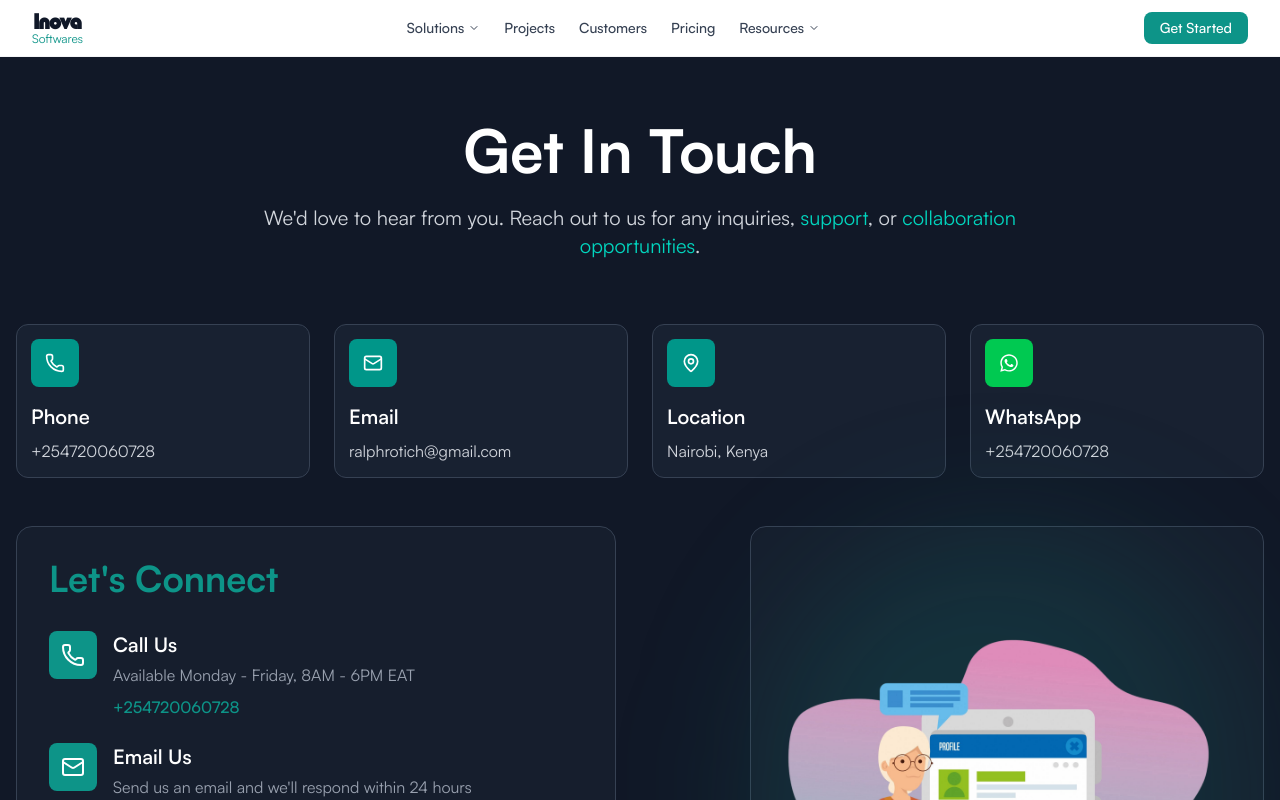
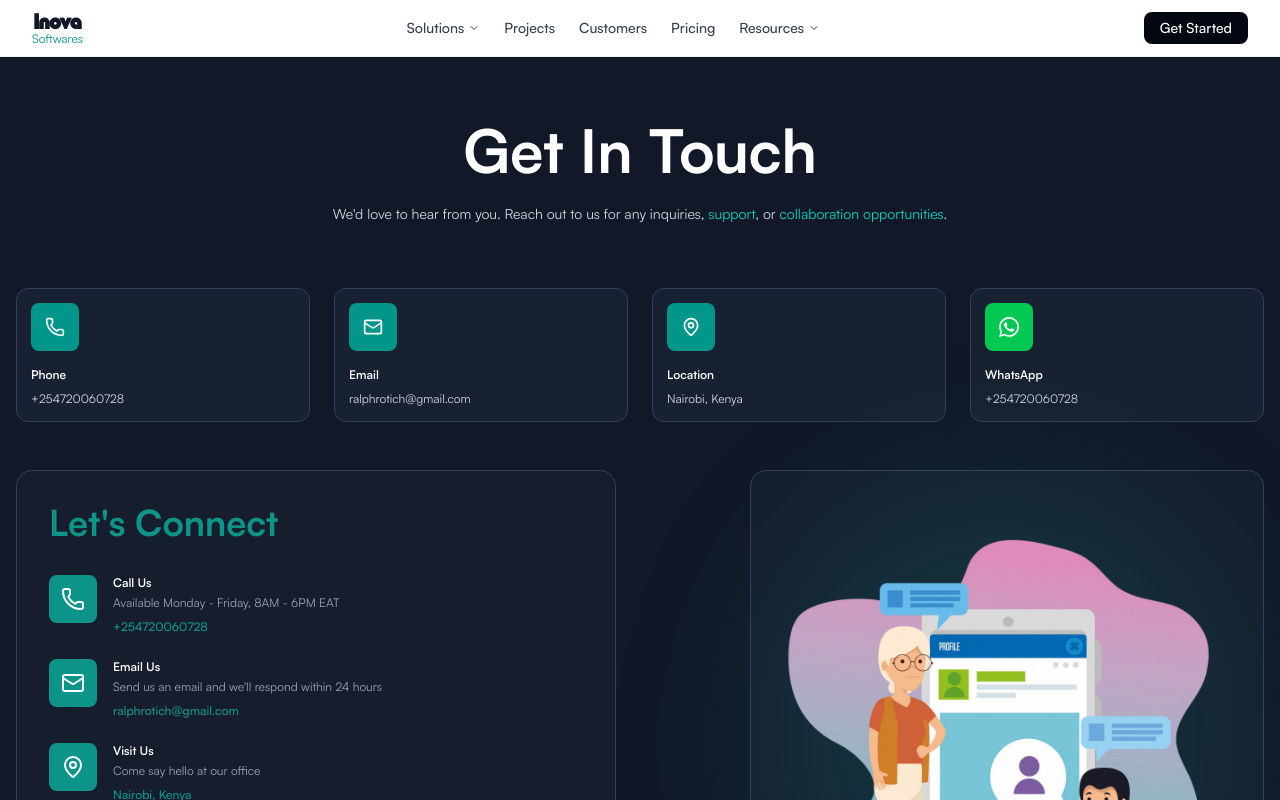
Before and after one commit to Brian-Rotich20/inovasoftwares, a Next.js app: page /contact in a window 1280 px wide. Shown: the top 800 px of the page. Built offline with nearby package versions, Linux system fonts and the light colour scheme.

Commit message:
contact page

```diff
--- a/app/components/Customers.tsx
+++ b/app/components/Customers.tsx
@@ -53,7 +53,7 @@
 
           <Link
             href="/customers"
-            className="inline-flex items-center gap-2 bg-[#0D9488] hover:bg-[#0D9488]/90 text-white px-6 py-3 text-sm font-medium rounded-lg transition-all duration-200 hover:shadow-lg hover:shadow-[#0D9488]/25 group"
+            className="inline-flex items-center gap-2 bg-gray-950 hover:bg-gray-900/90 text-white px-6 py-3 text-sm font-medium rounded-lg transition-all duration-200 hover:shadow-lg hover:shadow-[#0D9488]/25 group"
           >
             Read All Customer Stories
             <ArrowRight className="w-4 h-4 group-hover:translate-x-1 transition-transform" />
@@ -129,7 +129,7 @@
           </p>
           <Link
             href="/contact"
-            className="inline-flex items-center gap-2 bg-transparent hover:bg-[#0D9488] text-[#0D9488] hover:text-white px-6 py-2 text-sm font-medium rounded-lg border-2 border-[#0D9488] transition-all duration-200 group"
+            className="inline-flex items-center gap-2 bg-transparent hover:bg-gray-900 text-gray-900 hover:text-white px-6 py-2 text-sm font-medium rounded-lg border-2 border-gray-900 transition-all duration-200 group"
           >
             Start Your Project
             <ArrowRight className="w-4 h-4 group-hover:translate-x-1 transition-transform" />
--- a/app/components/HeroSection1.tsx
+++ b/app/components/HeroSection1.tsx
@@ -58,7 +58,7 @@
         >
             <a
             href="/contact"
-            className="w-40 transform rounded-lg bg-[#0D9488] hover:bg-[#0D9488]/90 px-6 py-2 font-medium text-white transition-all duration-300 hover:-translate-y-0.5 flex items-center justify-center"
+            className="w-40 transform rounded-lg bg-gray-950 hover:bg-gray-900 px-6 py-2 font-medium text-white transition-all duration-300 hover:-translate-y-0.5 flex items-center justify-center"
             >
             Get Started
             </a>
--- a/app/components/IndustriesWeServe.tsx
+++ b/app/components/IndustriesWeServe.tsx
@@ -69,7 +69,7 @@
 
 export default function IndustriesWeServe() {
   return (
-    <section className="py-12 md:py-16 bg-slate-900 text-white">
+    <section className="py-12 md:py-16 bg-gray-950 text-white">
       <div className="max-w-6xl mx-auto px-4 md:px-6">
         <div className="text-center mb-10 md:mb-12">
           <h2 className="text-2xl md:text-3xl lg:text-3xl font-bold mb-3 md:mb-4">
@@ -88,7 +88,7 @@
                 key={index}
                 className="group flex flex-col items-center p-3 md:p-4 bg-slate-800 rounded-lg hover:bg-slate-700 transition-all duration-300 hover:shadow-lg hover:scale-105 cursor-pointer"
               >
-                <div className="w-6 h-6 md:w-10 md:h-10 mb-2 md:mb-3 p-1.5 md:p-2 bg-[#2DD4BF] rounded-lg group-hover:bg-brand transition-colors duration-300 flex items-center justify-center">
+                <div className="w-6 h-6 md:w-10 md:h-10 mb-2 md:mb-3 p-1.5 md:p-2 bg-gray-500 rounded-lg group-hover:bg-brand transition-colors duration-300 flex items-center justify-center">
                   <Icon className="w-full h-full text-white" />
                 </div>
                 <h3 className="text-white font-medium text-xs md:text-xs text-center leading-tight">
@@ -103,7 +103,7 @@
           <p className="text-sm md:text-base text-slate-300 mb-6 md:mb-8">
             Don't see your industry? We adapt our expertise to meet unique business needs across all sectors.
           </p>
-          <button className="bg-brand hover:bg-[#2DD4BF] text-white px-5 md:px-6 py-2.5 md:py-3 rounded-lg font-semibold shadow-lg hover:shadow-xl transition-all duration-300 transform hover:-translate-y-1 text-sm md:text-base">
+          <button className="bg-amber-100 hover:bg-amber-200 text-amber-800 px-5 md:px-6 py-2.5 md:py-3 rounded-lg font-semibold shadow-lg hover:shadow-xl transition-all duration-300 transform hover:-translate-y-1 text-sm md:text-base">
             Discuss Your Project
           </button>
         </div>
--- a/app/components/Navbar.tsx
+++ b/app/components/Navbar.tsx
@@ -169,7 +169,7 @@
             <div className="hidden lg:flex">
               <Link
                 href="/contact"
-                className="bg-[#0D9488] hover:bg-[#0D9488]/90 px-4 py-1.5 text-sm font-medium text-white rounded-lg transition-colors duration-200"
+                className="bg-gray-950 hover:bg-gray-900/90 px-4 py-1.5 text-sm font-medium text-white rounded-lg transition-colors duration-200"
               >
                 Get Started
               </Link>
--- a/app/components/ServicesSection.jsx
+++ b/app/components/ServicesSection.jsx
@@ -80,7 +80,7 @@
             className="bg-white p-4 rounded-lg shadow-sm border border-gray-100"
           >
             <div className="flex items-start gap-3">
-              <div className="flex-shrink-0 w-10 h-10 bg-gradient-to-r from-teal-400 to-cyan-400 rounded-lg flex items-center justify-center">
+              <div className="flex-shrink-0 w-10 h-10 bg-gray-950 rounded-lg flex items-center justify-center">
                 {service.icon}
               </div>
               <div className="min-w-0">
--- a/app/contact/page.tsx
+++ b/app/contact/page.tsx
@@ -1,14 +1,20 @@
 import React from 'react';
 import { Phone, Mail, MapPin, MessageCircle } from 'lucide-react';
-import { FaWhatsapp } from 'react-icons/fa';
+
+// Simulated WhatsApp icon component since we can't import FaWhatsapp
+const FaWhatsapp = ({ className }: { className?: string }) => (
+  <svg className={className} viewBox="0 0 24 24" fill="currentColor">
+    <path d="M17.472 14.382c-.297-.149-1.758-.867-2.03-.967-.273-.099-.471-.148-.67.15-.197.297-.767.966-.94 1.164-.173.199-.347.223-.644.075-.297-.15-1.255-.463-2.39-1.475-.883-.788-1.48-1.761-1.653-2.059-.173-.297-.018-.458.13-.606.134-.133.298-.347.446-.52.149-.174.198-.298.298-.497.099-.198.05-.371-.025-.52-.075-.149-.669-1.612-.916-2.207-.242-.579-.487-.5-.669-.51-.173-.008-.371-.01-.57-.01-.198 0-.52.074-.792.372-.272.297-1.04 1.016-1.04 2.479 0 1.462 1.065 2.875 1.213 3.074.149.198 2.096 3.2 5.077 4.487.709.306 1.262.489 1.694.625.712.227 1.36.195 1.871.118.571-.085 1.758-.719 2.006-1.413.248-.694.248-1.289.173-1.413-.074-.124-.272-.198-.57-.347m-5.421 7.403h-.004a9.87 9.87 0 01-5.031-1.378l-.361-.214-3.741.982.998-3.648-.235-.374a9.86 9.86 0 01-1.51-5.26c.001-5.45 4.436-9.884 9.888-9.884 2.64 0 5.122 1.03 6.988 2.898a9.825 9.825 0 012.893 6.994c-.003 5.45-4.437 9.884-9.885 9.884m8.413-18.297A11.815 11.815 0 0012.05 0C5.495 0 .16 5.335.157 11.892c0 2.096.547 4.142 1.588 5.945L.057 24l6.305-1.654a11.882 11.882 0 005.683 1.448h.005c6.554 0 11.890-5.335 11.893-11.893A11.821 11.821 0 0020.863 3.488"/>
+  </svg>
+);
 
 const ContactPage: React.FC = () => {
   return (
     <div className="min-h-screen bg-gray-900 text-white" style={{ backgroundColor: '#111827' }}>
       {/* Header */}
       <div className="text-center pt-16 pb-8">
-        <h1 className="text-3xl md:text-6xl font-bold mb-6">Get In Touch</h1>
-        <p className="text-sm md:text-xl text-gray-300 max-w-4xl mx-auto px-4">
+        <h1 className="text-2xl md:text-6xl font-bold mb-6">Get In Touch</h1>
+        <p className="text-xs md:text-sm text-gray-300 max-w-4xl mx-auto px-4">
           We'd love to hear from you. Reach out to us for any inquiries,
           <span className="text-teal-400"> support</span>, or
           <span className="text-teal-400"> collaboration opportunities</span>.
@@ -23,8 +29,8 @@
             <div className="bg-teal-600 w-12 h-12 rounded-lg flex items-center justify-center mb-4">
               <Phone className="w-5 h-5 text-white" />
             </div>
-            <h3 className="text-xl font-semibold mb-2">Phone</h3>
-            <p className="text-gray-300">+254720060728</p>
+            <h3 className="text-sm md:text-xs font-semibold mb-2">Phone</h3>
+            <p className="text-gray-300 text-xs md:text-xs">+254720060728</p>
           </div>
 
           {/* Email Card */}
@@ -32,8 +38,8 @@
             <div className="bg-teal-600 w-12 h-12 rounded-lg flex items-center justify-center mb-4">
               <Mail className="w-5 h-5 text-white" />
             </div>
-            <h3 className="text-xl font-semibold mb-2">Email</h3>
-            <p className="text-gray-300 break-all">ralphrotich@gmail.com</p>
+            <h3 className="text-sm md:text-xs font-semibold mb-2">Email</h3>
+            <p className="text-gray-300 break-all text-xs md:text-xs">ralphrotich@gmail.com</p>
           </div>
 
           {/* Location Card */}
@@ -41,16 +47,16 @@
             <div className="bg-teal-600 w-12 h-12 rounded-lg flex items-center justify-center mb-4">
               <MapPin className="w-5 h-5 text-white" />
             </div>
-            <h3 className="text-xl font-semibold mb-2">Location</h3>
-            <p className="text-gray-300">Nairobi, Kenya</p>
+            <h3 className="text-sm md:text-xs font-semibold mb-2">Location</h3>
+            <p className="text-gray-300 text-xs md:text-xs">Nairobi, Kenya</p>
           </div>
 
         <div className="bg-gray-800/60 backdrop-blur-sm border border-gray-700 rounded-xl p-3.5 hover:border-teal-500 transition-all duration-300">
           <div className="bg-green-500 w-12 h-12 rounded-lg flex items-center justify-center mb-4">
             <FaWhatsapp className="w-5 h-5 text-white" />
           </div>
-          <h3 className="text-xl font-semibold mb-2">WhatsApp</h3>
-          <p className="text-gray-300">+254720060728</p>
+          <h3 className="text-sm md:text-xs font-semibold mb-2">WhatsApp</h3>
+          <p className="text-gray-300 text-xs md:text-xs">+254720060728</p>
         </div>
         </div>
 
@@ -61,7 +67,7 @@
         <div className="space-y-8 h-full flex flex-col justify-between">
           <div>
             <h2
-              className="text-4xl font-bold mb-8"
+              className="text-2xl md:text-4xl font-bold mb-8"
               style={{ color: "#0D9488" }}
             >
               Let's Connect
@@ -76,11 +82,11 @@
                 <Phone className="w-6 h-6 text-white" />
               </div>
               <div>
-                <h3 className="text-xl font-semibold mb-1">Call Us</h3>
-                <p className="text-gray-400 mb-2">
+                <h3 className="text-sm md:text-xs font-semibold mb-1">Call Us</h3>
+                <p className="text-gray-400 mb-2 text-xs md:text-xs">
                   Available Monday - Friday, 8AM - 6PM EAT
                 </p>
-                <p className="font-medium" style={{ color: "#0D9488" }}>
+                <p className="font-medium text-xs md:text-xs" style={{ color: "#0D9488" }}>
                   +254720060728
                 </p>
               </div>
@@ -95,12 +101,12 @@
                 <Mail className="w-6 h-6 text-white" />
               </div>
               <div>
-                <h3 className="text-xl font-semibold mb-1">Email Us</h3>
-                <p className="text-gray-400 mb-2">
+                <h3 className="text-sm md:text-xs font-semibold mb-1">Email Us</h3>
+                <p className="text-gray-400 mb-2 text-xs md:text-xs">
                   Send us an email and we'll respond within 24 hours
                 </p>
                 <p
-                  className="font-medium break-all"
+                  className="font-medium break-all text-xs md:text-xs"
                   style={{ color: "#0D9488" }}
                 >
                   ralphrotich@gmail.com
@@ -117,11 +123,11 @@
                 <MapPin className="w-6 h-6 text-white" />
               </div>
               <div>
-                <h3 className="text-xl font-semibold mb-1">Visit Us</h3>
-                <p className="text-gray-400 mb-2">
+                <h3 className="text-sm md:text-xs font-semibold mb-1">Visit Us</h3>
+                <p className="text-gray-400 mb-2 text-xs md:text-xs">
                   Come say hello at our office
                 </p>
-                <p className="font-medium" style={{ color: "#0D9488" }}>
+                <p className="font-medium text-xs md:text-xs" style={{ color: "#0D9488" }}>
                   Nairobi, Kenya
                 </p>
               </div>
@@ -130,12 +136,12 @@
 
           {/* Quick Chat Section */}
           <div className="border-t border-gray-700 pt-8">
-            <h3 className="text-2xl font-semibold mb-4">Quick Chat</h3>
+            <h3 className="text-lg md:text-2xl font-semibold mb-4">Quick Chat</h3>
             <a
               href="https://wa.me/254720060728"
               target="_blank"
               rel="noopener noreferrer"
-              className="inline-flex items-center space-x-3 bg-green-600 hover:bg-green-700 px-6 py-3 rounded-lg transition-colors duration-300 font-medium"
+              className="inline-flex items-center space-x-3 bg-green-600 hover:bg-green-700 px-6 py-3 rounded-lg transition-colors duration-300 font-medium text-xs md:text-sm"
             >
               <FaWhatsapp className="w-5 h-5 text-white" />
               <span>Chat on WhatsApp</span>
@@ -172,21 +178,21 @@
       <div className="py-16">
         <div className="max-w-6xl mx-auto px-4">
           <div className="rounded-3xl p-8 md:p-12 text-center" style={{ background: 'linear-gradient(135deg, #3B82F6, #8B5CF6, #F97316)' }}>
-            <h2 className="text-3xl md:text-5xl font-bold mb-6">Ready to Start Your Ecommerce Store?</h2>
-            <p className="text-lg md:text-xl mb-8 max-w-3xl mx-auto">
+            <h2 className="text-2xl md:text-5xl font-bold mb-6">Ready to Start Your Ecommerce Store?</h2>
+            <p className="text-sm md:text-xl mb-8 max-w-3xl mx-auto">
               Get in touch with us today and let's bring your <span className="font-semibold">ecommerce</span> ideas to life.
             </p>
             <div className="flex flex-col sm:flex-row gap-4 justify-center items-center">
               <a
                 href="tel:+254720060728"
-                className="inline-flex items-center space-x-2 bg-white text-blue-600 font-semibold px-8 py-4 rounded-xl hover:bg-gray-100 transition-colors duration-300"
+                className="inline-flex items-center space-x-2 bg-white text-blue-600 font-semibold px-8 py-4 rounded-xl hover:bg-gray-100 transition-colors duration-300 text-xs md:text-base"
               >
                 <Phone className="w-5 h-5" />
                 <span>Call Now</span>
               </a>
               <a
                 href="mailto:ralphrotich@gmail.com"
-                className="inline-flex items-center space-x-2 bg-transparent border-2 border-white text-white font-semibold px-8 py-4 rounded-xl hover:bg-white/10 transition-colors duration-300"
+                className="inline-flex items-center space-x-2 bg-transparent border-2 border-white text-white font-semibold px-8 py-4 rounded-xl hover:bg-white/10 transition-colors duration-300 text-xs md:text-base"
               >
                 <Mail className="w-5 h-5" />
                 <span>Send Email</span>
```
